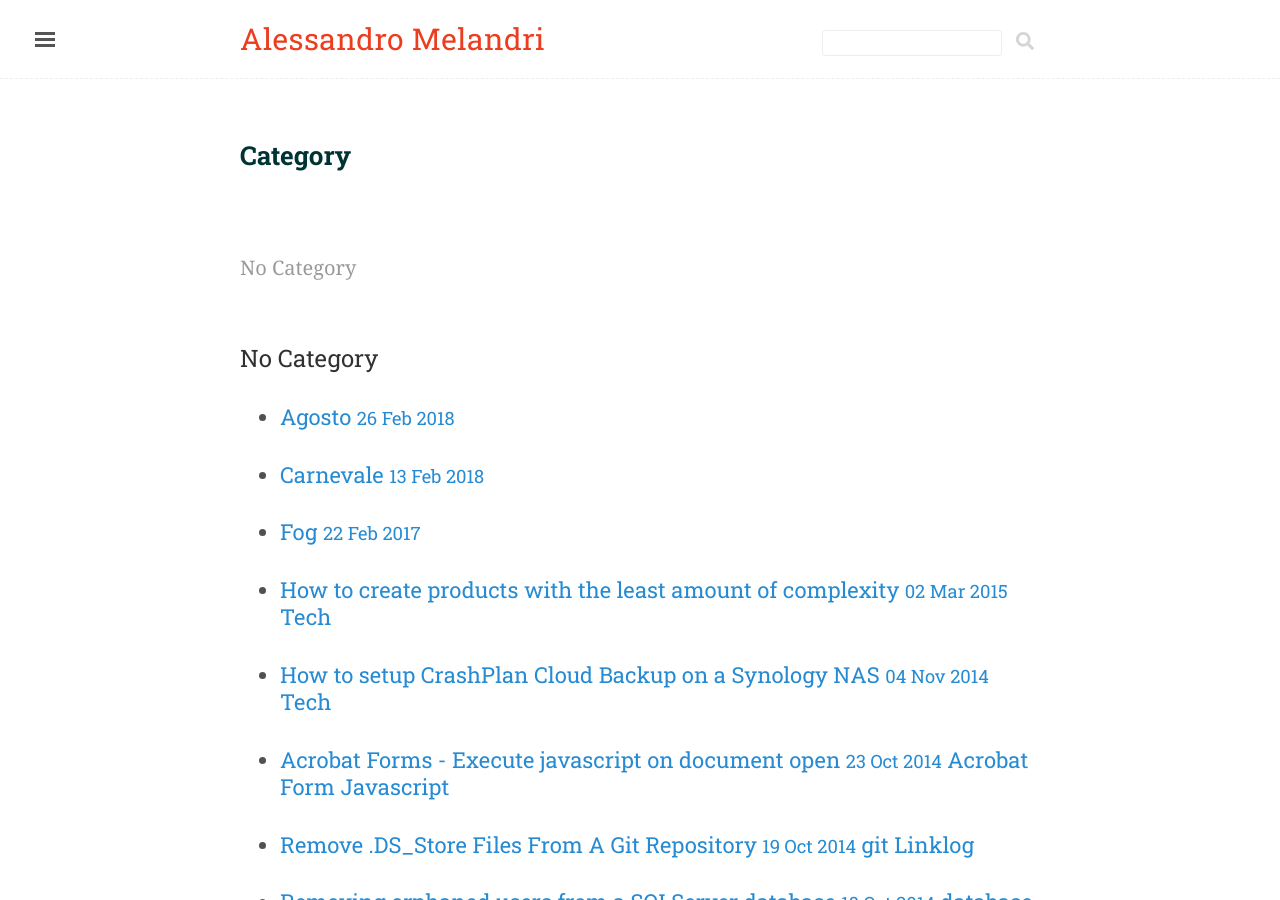
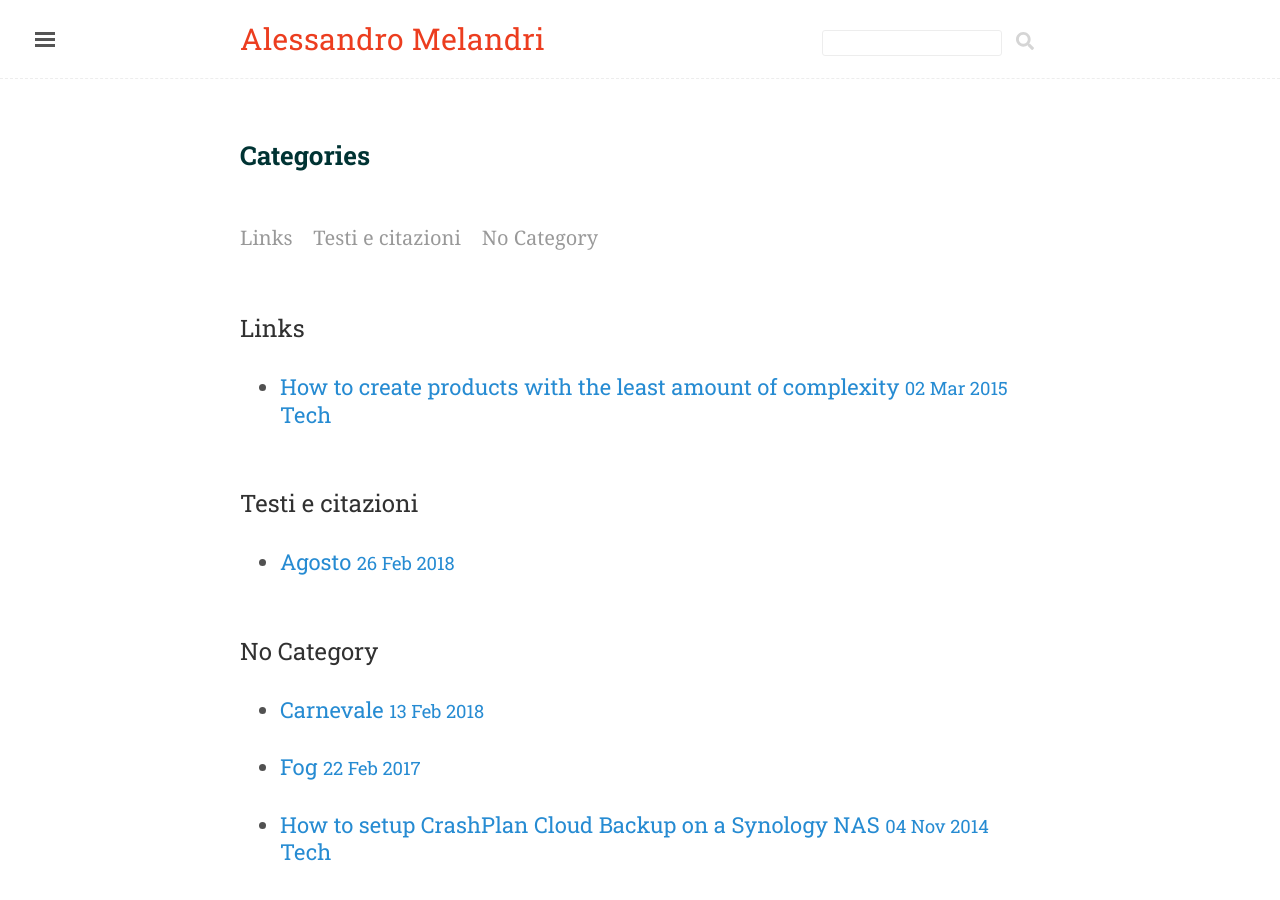
Before and after one commit to amelandri/amelandri.github.io, a Jekyll site: the page built from archive/categories.html, in a window 1280 px wide and 900 px high. Built offline with Jekyll 4.4.1, drawn with Linux system fonts in a browser that asks for light colours; nearby versions of some CDN libraries; comment, search, counter and statistics services are not loaded.

Commit message:
Improved tags and categories page

```diff
--- a/_posts/2015-03-02-how-to-create-products-with-the-least-amount-of-complexity.markdown
+++ b/_posts/2015-03-02-how-to-create-products-with-the-least-amount-of-complexity.markdown
@@ -2,6 +2,7 @@
 layout: post
 title: "How to create products with the least amount of complexity"
 date: "2015-03-02"
+category: Links
 tags: [Tech]
 external-url: http://venturebeat.com/2015/02/21/getting-to-simple-how-to-create-products-with-the-least-amount-of-complexity/
 ---
--- a/_posts/2018-02-26-agosto.markdown
+++ b/_posts/2018-02-26-agosto.markdown
@@ -1,6 +1,7 @@
 ---
 layout: post
 title: "Agosto"
+category: Testi e citazioni
 date: "2018-02-26"
 ---
 
--- a/categories.html
+++ b/archive/categories.html
@@ -1,6 +1,6 @@
 ---
-layout:   default
-title:    Category
+layout:   page
+title:    Categories
 ---
 {% comment%}
 Here we generate all the categories.
@@ -28,11 +28,6 @@ Here we generate all the categories.
 {% endunless %}
 {% endif %}
 {% endfor %}
-
-<h1 class="page-title">
-  {{ page.title }}
-</h1>
-<br/>
 
 <div class="posts">
 <p>
--- a/tags.html
+++ b/archive/tags.html
@@ -1,6 +1,6 @@
 ---
-layout: default
-title: Tag
+layout: page
+title: Tags
 ---
 
 {% comment %}
```
Also changed, not shown: archive/index.html (renamed from archive.html).
